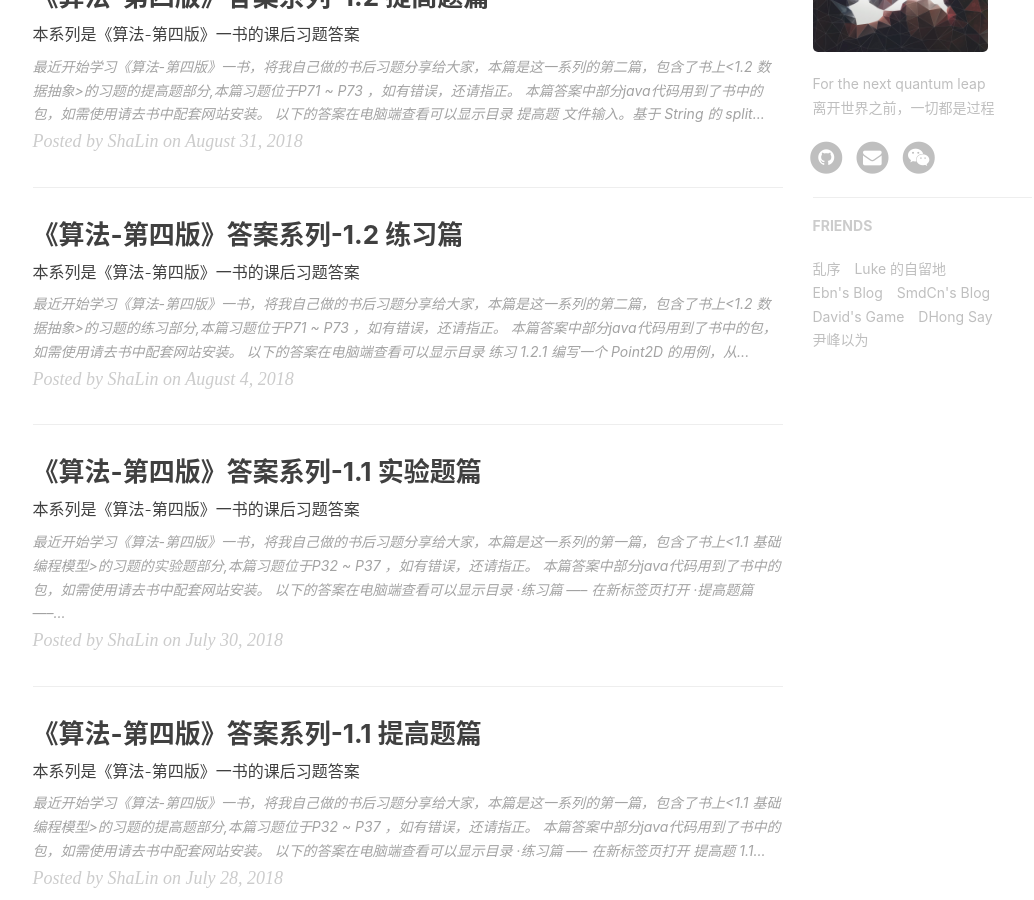
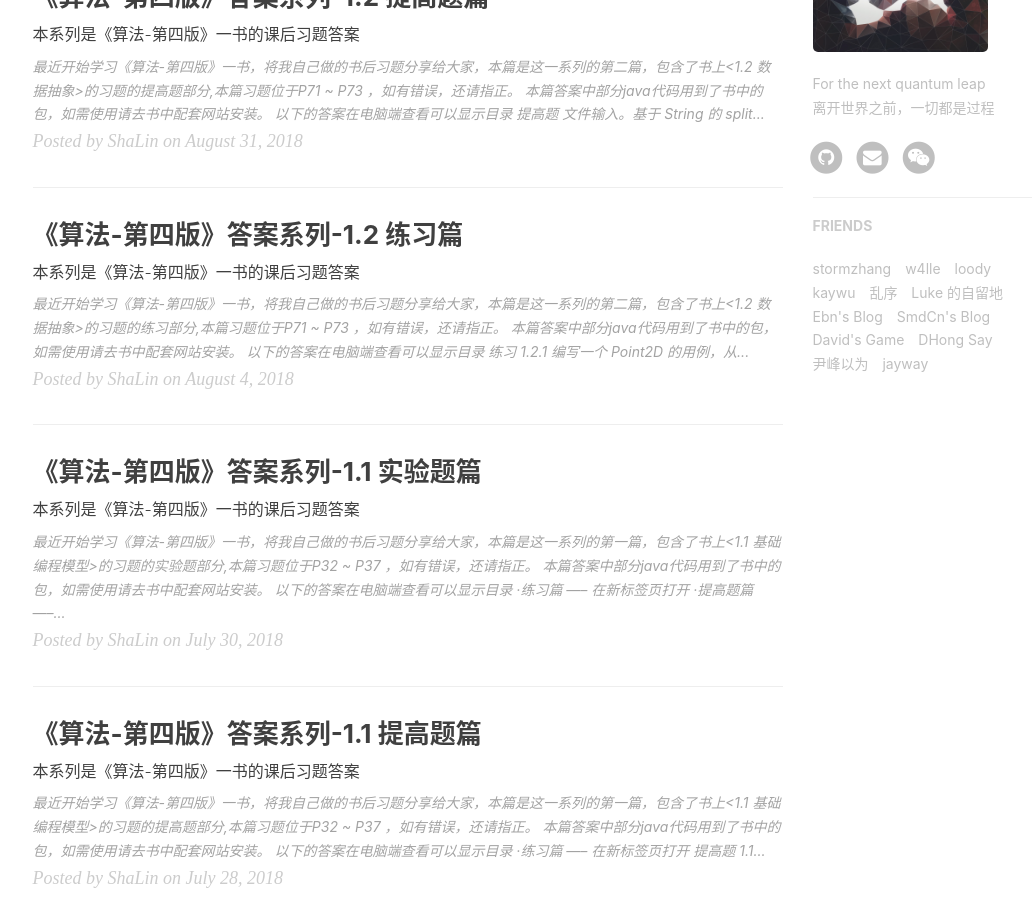
Before and after one commit to solidSpoon/solidSpoon.github.io.old, a Jekyll site: the page built from index.html, in a window 1280 px wide and 900 px high, scrolled down 749 px. Shown: the whole window, without its empty margins (135-1169 px from the left). Built offline with Jekyll 4.4.1, drawn with Linux system fonts in a browser that asks for light colours; nearby versions of some CDN libraries; the list of posts is cut into pages by our own code; comment, search, counter and statistics services are not loaded.

Commit message:
add some friends blog link

```diff
--- a/_config.yml
+++ b/_config.yml
@@ -93,7 +93,19 @@ service-worker: true
 
 # Friends
 friends: [
-      { title: "乱序",
+      {
+        title: "stormzhang",
+        href: "http://stormzhang.com/"
+    },{
+        title: "w4lle",
+        href: "http://w4lle.github.io/"
+    },{
+        title: "loody",
+        href: "http://loody.github.io/"
+    },{
+        title: "kaywu",
+        href: "http://kaywu.github.io/"
+    },{ title: "乱序",
         href: "http://mida.re/"
     },{
         title: "Luke 的自留地",
@@ -113,5 +125,8 @@ friends: [
     },{
         title: "尹峰以为",
         href: "http://ingf.github.io/"
+    },{
+        title: "jayway",
+        href: "https://blog.jayway.com"
     }
 ]
```
Also changed, not shown: 1 other file.
